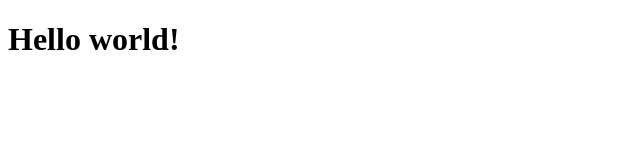
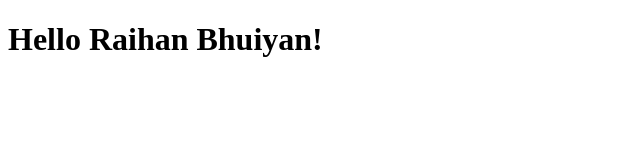
Before and after one commit to Raihanuddin-anik/web-markup, a plain HTML site: page index.html in a window 1280 px wide. Shown: the whole page, without its empty margins (0-640 px from the left). Drawn offline with Linux system fonts and the light colour scheme.

Commit message:
changed in h1 tag

```diff
--- a/index.html
+++ b/index.html
@@ -6,6 +6,6 @@
     <title>Document</title>
 </head>
 <body>
-    <h1>Hello world!</h1>
+    <h1>Hello Raihan Bhuiyan!</h1>
 </body>
 </html>
```
